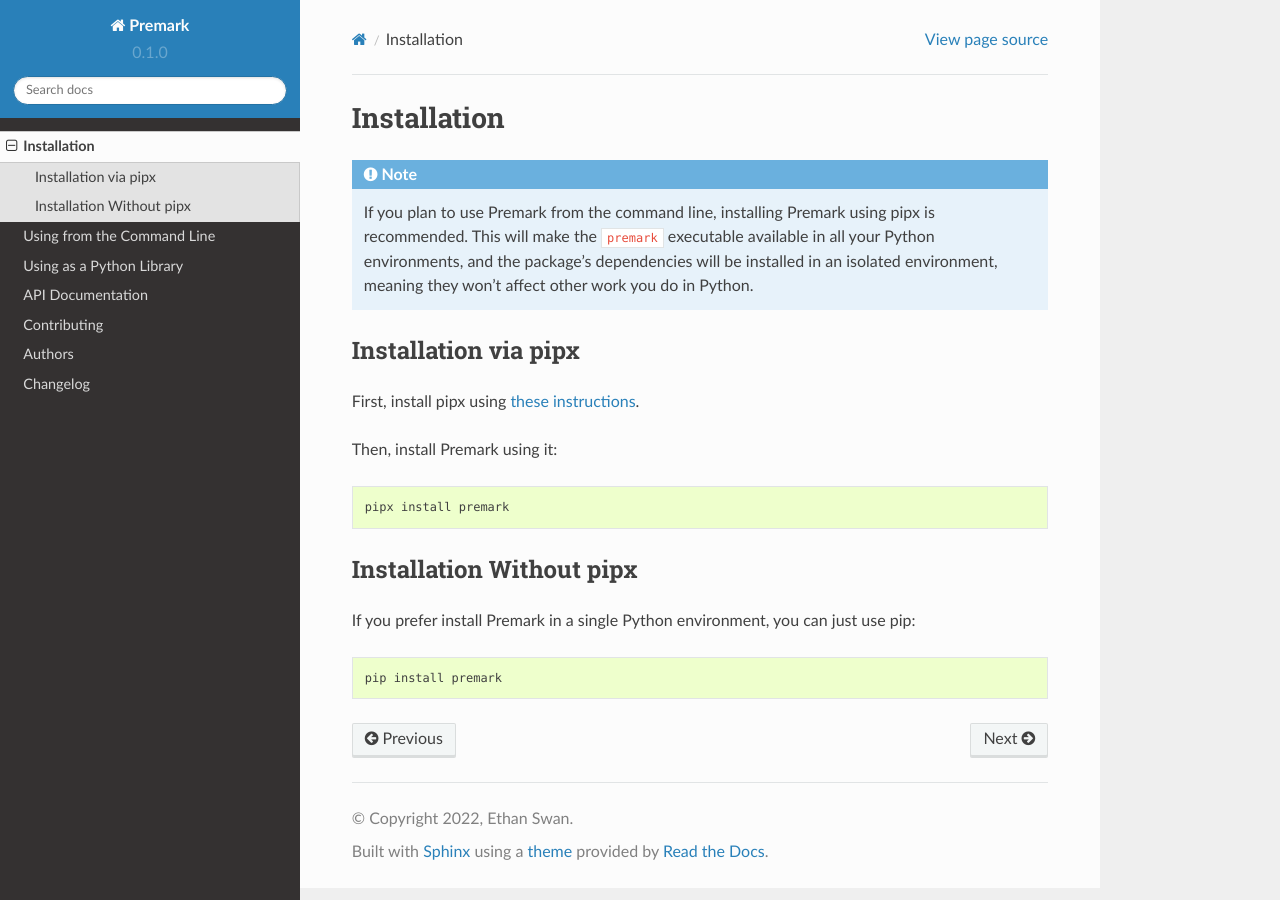
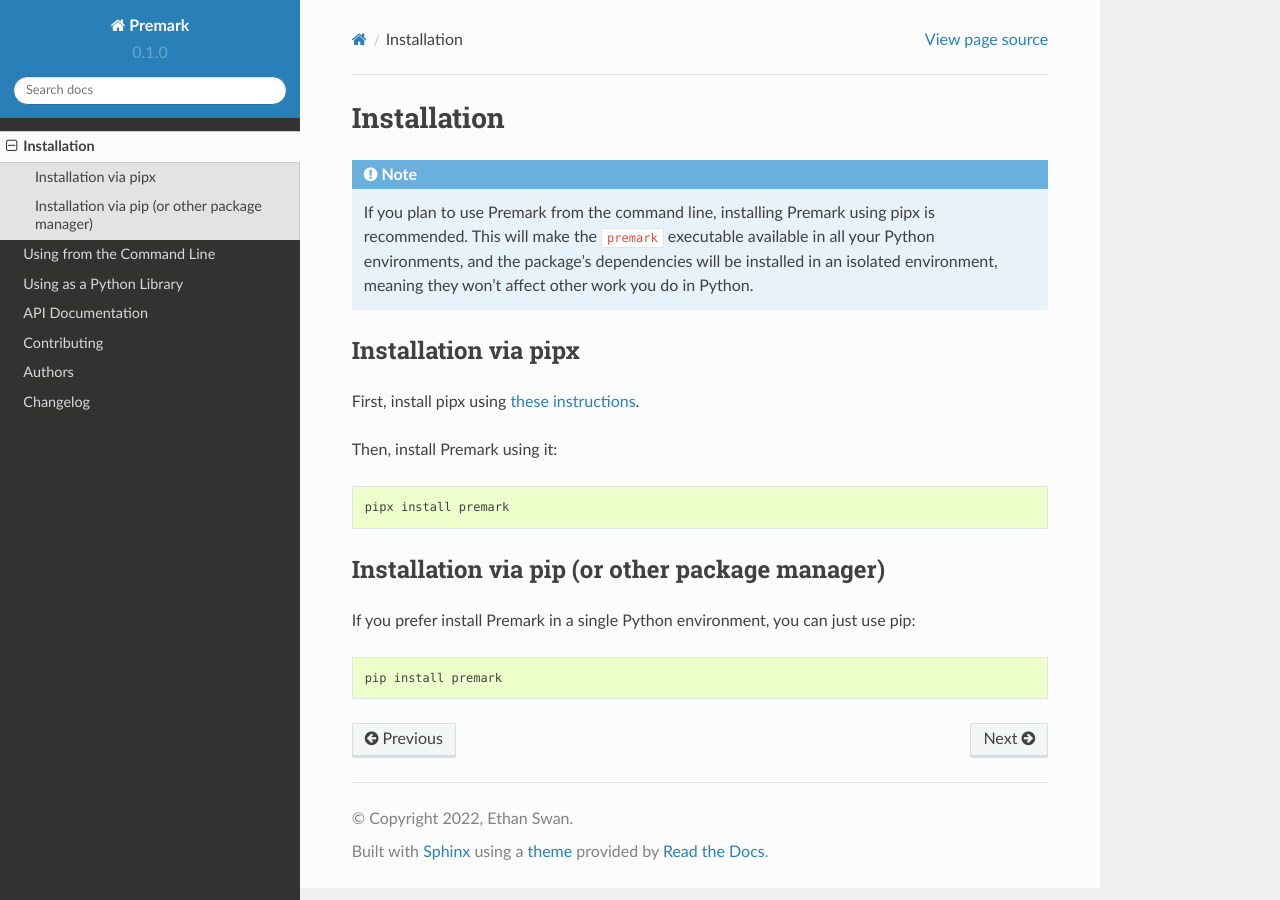
Before and after one commit to eswan18/premark, a Sphinx documentation site: the page built from docs/installation.md, in a window 1280 px wide. Built offline with Sphinx 7.4.7 and the Read the Docs theme 2.0.0, drawn with Linux system fonts in a browser that asks for light colours.

Commit message:
Tweak installation page.

````diff
--- a/docs/installation.md
+++ b/docs/installation.md
@@ -15,7 +15,7 @@ Then, install Premark using it:
 pipx install premark
 ```
 
-## Installation Without pipx
+## Installation via pip (or other package manager)
 
 If you prefer install Premark in a single Python environment, you can just use pip:
 
````
